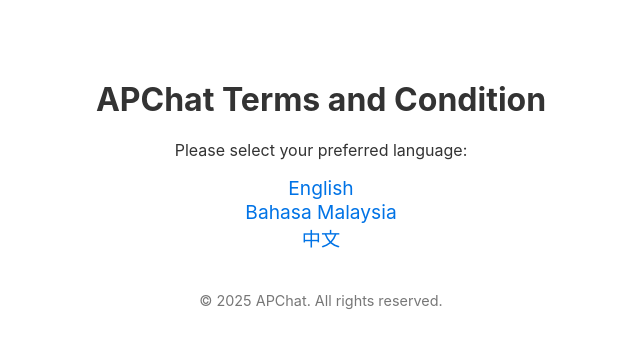
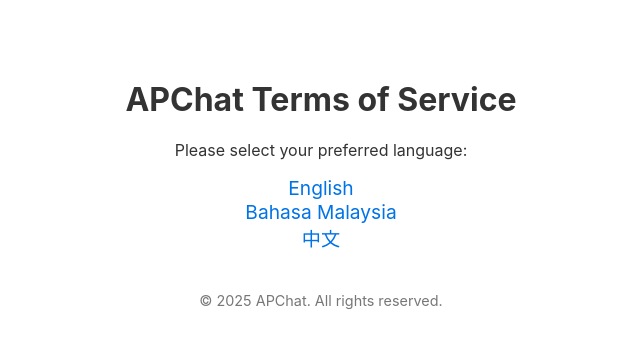
Before and after one commit to apchat-dev/apchat-terms, a plain HTML site: page index.html in a window 1280 px wide. Shown: the whole page, without its empty margins (319-959 px from the left). Drawn offline with Linux system fonts and the light colour scheme.

Commit message:
chore(App): Update index.html

```diff
--- a/index.html
+++ b/index.html
@@ -3,7 +3,7 @@
 <head>
   <meta charset="UTF-8" />
   <meta name="viewport" content="width=device-width, initial-scale=1.0" />
-  <title>APChat Privacy Policy</title>
+  <title>APChat Terms of Service</title>
   <style>
     body {
       font-family: -apple-system, BlinkMacSystemFont, "Segoe UI", Roboto, sans-serif;
@@ -28,7 +28,7 @@
   </style>
 </head>
 <body>
-  <h1>APChat Terms and Condition</h1>
+  <h1>APChat Terms of Service</h1>
   <p>Please select your preferred language:</p>
   <ul style="list-style:none; padding:0;">
     <li><a href="terms-en.html">English</a></li>
```
